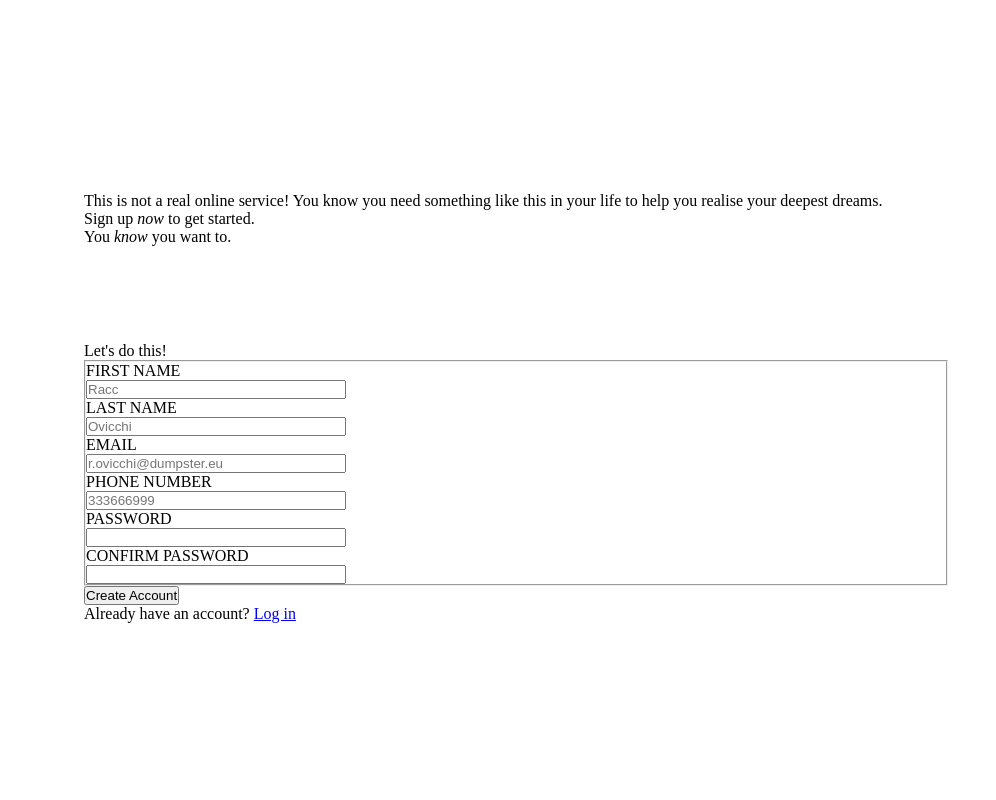
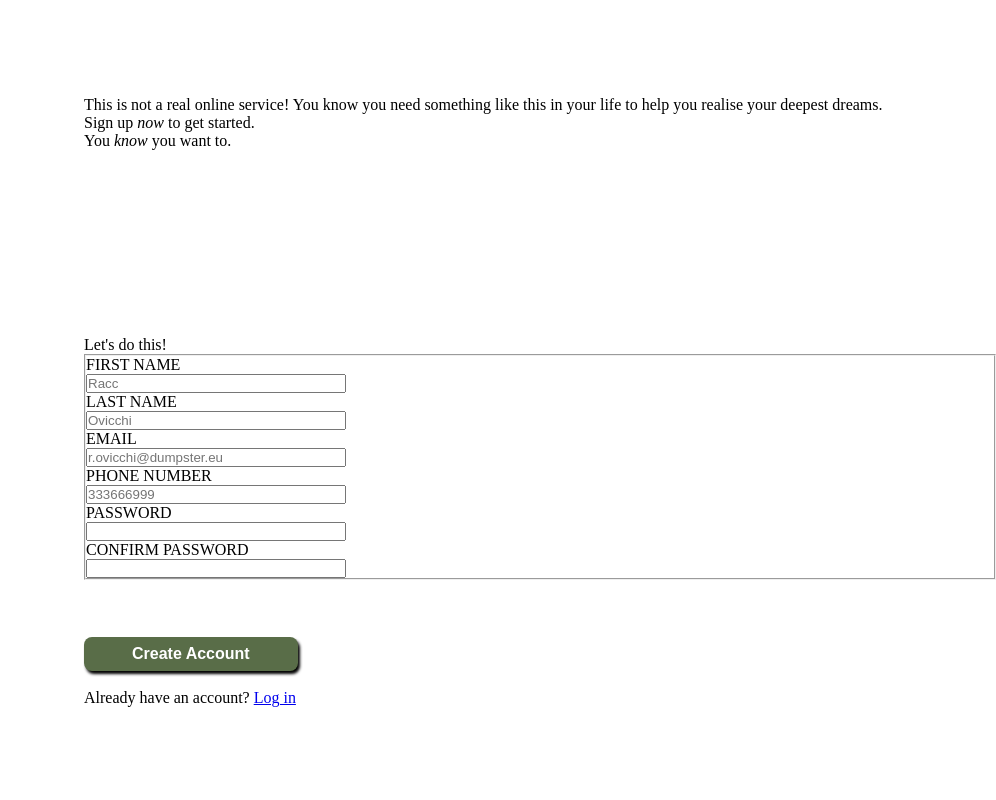
Before and after one commit to scheals/signup-form, a plain HTML site: page index.html in a window 1280 px wide. Shown: the full height of the page, 284-1280 px from the left. Drawn offline with Linux system fonts and the light colour scheme.

Commit message:
feat: style the button

```diff
--- a/index.html
+++ b/index.html
@@ -33,7 +33,7 @@
       </section>
       <section class="form">
         <p>Let's do this!</p>
-        <form action="#" method="post">
+        <form action="#" method="post" id="registration">
           <fieldset>
             <label for="first_name">FIRST NAME</label>
             <input type="text" id="first_name" name="first_name" placeholder="Racc"/>
@@ -49,7 +49,9 @@
             <input type="password" name="confirm_password" id="confirm_pwd" required/>
           </fieldset>
         </form>
-        <button>Create Account</button>
+      </section>
+      <section class="button-container">
+        <button type="submit" form="registration">Create Account</button>
         <p>Already have an account? <a href="#">Log in</a></p>
       </section>
     </div>
--- a/style.css
+++ b/style.css
@@ -49,23 +49,49 @@ main {
     height: 10rem;
 }
 .description {
-    padding: 20% 10% 5% 5%;
+    padding: 10% 10% 5% 5%;
+    flex: 1;
 }
 
 .form {
-    padding: 5%;
+    padding: 3% 0 3% 5%;
+    flex: 1;
+
 }
 
 fieldset {
     display: flex;
     flex-direction: column;
     flex-wrap: wrap;
-
 }
 
 input {
     width: 16rem;
 }
+
+.button-container {
+    padding: 3% 0 0 5%;
+    flex: 1;
+}
+
+button {
+    padding: 0.5rem 3rem;
+    border-radius: 8px;
+    background-color: #596D48;
+    color: #fff;
+    font-size: 1rem;
+    font-weight: bold;
+    border: none;
+    box-shadow: 2px 3px 3px black;
+}
+
+button:hover {
+    border: solid #fff 2px;
+}
+
+.button-container > p {
+    padding-top: 2%;
+}
 /* .background-image {
     background-image: url("./assets/images/christopher-le-unsplash-raccoon.jpg");
 } */
```
